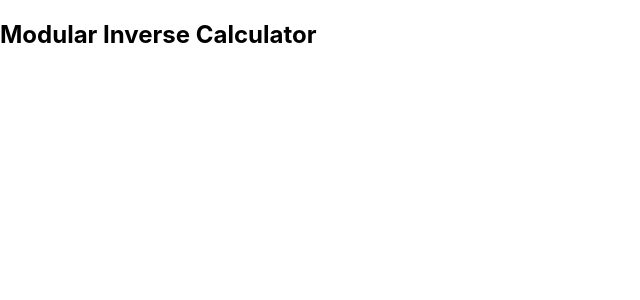
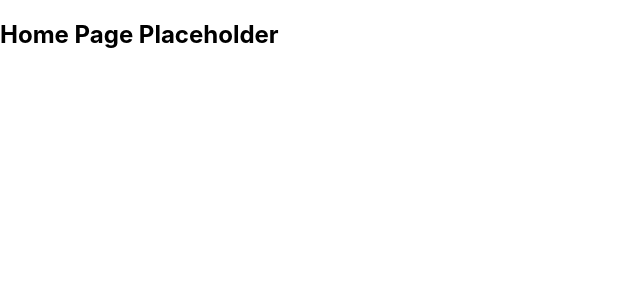
Before and after one commit to pem2k/cs_5002_final_front_end, a React (Create React App) app: page / in a window 1280 px wide. Shown: the top 300 px of the page, without its empty margins (0-640 px from the left). Built offline with nearby package versions, Linux system fonts and the light colour scheme.

Commit message:
basic placeholders for react-router

```diff
--- a/src/App.js
+++ b/src/App.js
@@ -1,14 +1,18 @@
 import logo from './logo.svg';
 import './App.css';
-import { BrowserRouter as Router, Routes, Route} from "react-router-dom"
+import { BrowserRouter as Router, Routes, Route} from "react-router-dom";
 
+import Home from "./pages/Home.jsx";
 import Inverse from "./pages/Inverse.jsx";
+import Cipher from "./pages/Cipher.jsx";
 
 function App() {
   return (
     <Router>
       <Routes>
-        <Route path ="/" element={<Inverse/>}/>
+        <Route path ="/" element={<Home />}/>
+        <Route path ="/Inverse" element ={<Inverse />}/>
+        <Route path = "/Cipher" element={<Cipher />}/>
       </Routes>
     </Router>
   );
--- a/src/components/InverseFormResult.jsx
+++ b/src/components/InverseFormResult.jsx
@@ -1,6 +1,6 @@
 /*import React, { useState } from "react";
 
-export default function Inverse_form_result(){
+export default function InverseFormResult(){
     const [number_input, set_number_input] = useState("");
     const [mod_input, set_mod_input] = useState("");
     const [steps, set_steps] = useState([]);
--- a/src/pages/cipher.jsx
+++ b/src/pages/cipher.jsx
@@ -0,0 +1,10 @@
+import React from "react"
+
+
+export default function Cipher(){
+    return(
+        <div className = "container mt-4">
+            <h2>Cipher Page Placeholder</h2>
+        </div>
+    )
+}
--- a/src/pages/home.jsx
+++ b/src/pages/home.jsx
@@ -0,0 +1,10 @@
+import React from "react"
+
+
+export default function Home(){
+    return(
+        <div className = "container mt-4">
+            <h2>Home Page Placeholder</h2>
+        </div>
+    )
+}
```
